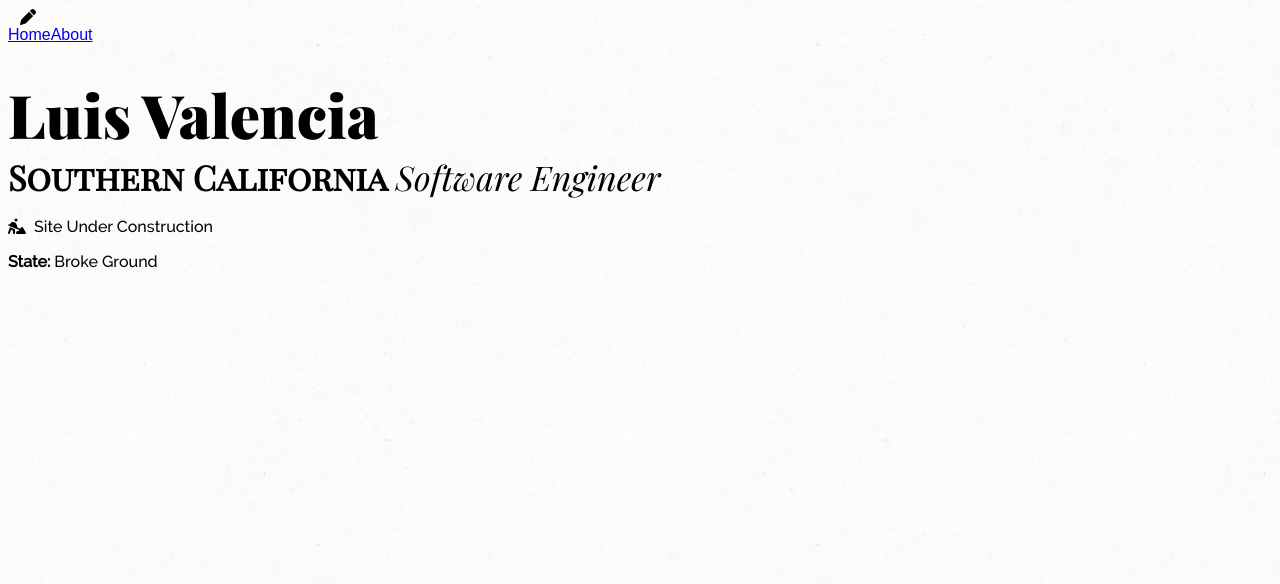
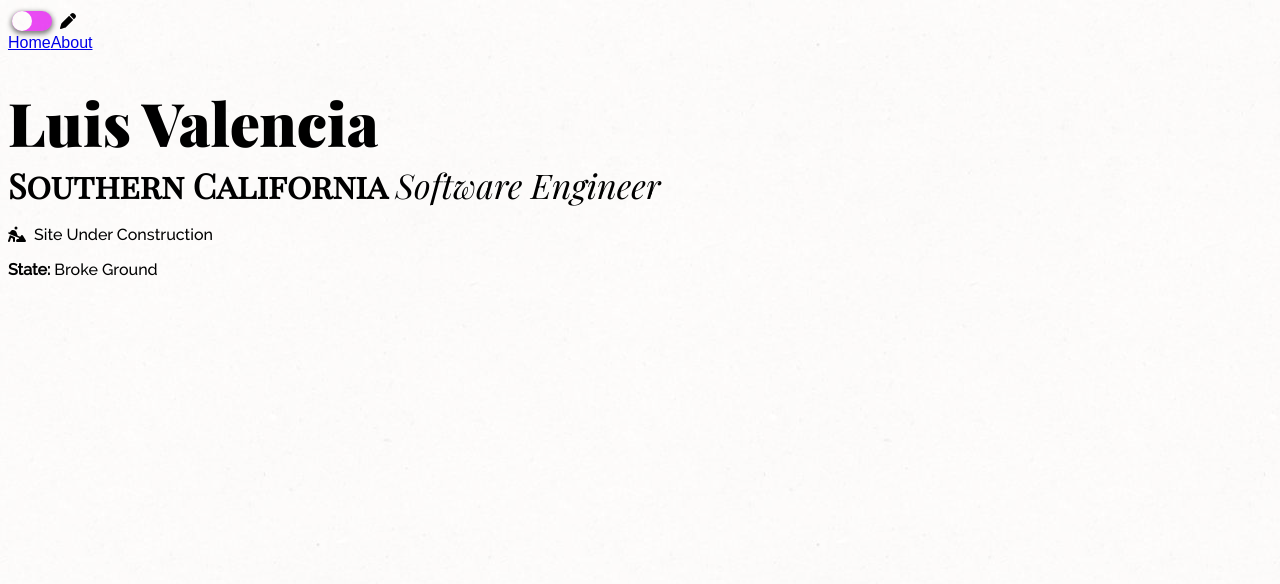
Before and after one commit to lvalencia/luisvalencia.dev, a Vue app: page / in a window 1280 px wide. Shown: the top 584 px of the page. Built offline with nearby package versions, Linux system fonts and the light colour scheme.

Commit message:
Updated Behavrior of Swtich to be Toggleable Switch

```diff
--- a/src/assets/color.scss
+++ b/src/assets/color.scss
@@ -1,3 +1,11 @@
 $grid-area: hsla(48, 2%, 56%, 0.2);
 $grid-line: hsla(49, 100%, 58.2%, 1.0);
 $grid-cell: hsla(49, 100%, 58.2%, 0.5);
+
+$primary: hsla(296, 91%, 63%, 1.0);
+$primary-variant: hsla(266, 91%, 63%, 1.0);
+$secondary: hsla(116, 91%, 63%, 1.0);
+$secondary-variant: hsla(146, 91%, 63%, 1.0);
+
+$on-primary: hsla(0, 0%, 100%, 1.0);
+$on-secondary: hsla(0, 0%, 0%, 1.0);
--- a/src/components/ShowGridSwitch.vue
+++ b/src/components/ShowGridSwitch.vue
@@ -13,34 +13,90 @@ export default {
 </script>
 
 <template>
-  <button
-    class="toggle-grid"
-    :class="{ visible: isVisible }"
-    @click="toggleVisbility"
-  >
-    <font-awesome-icon icon="fa-solid fa-pen" class="no-grid-icon" />
-    <font-awesome-icon icon="fa-solid fa-pen-ruler" class="grid-icon" />
-  </button>
+  <div class="container toggle-grid" :class="{ visible: isVisible }">
+    <input type="checkbox" @click="toggleVisbility" :checked="isVisible" />
+    <label>
+      <font-awesome-icon icon="fa-solid fa-pen" class="no-grid-icon" />
+      <font-awesome-icon icon="fa-solid fa-pen-ruler" class="grid-icon" />
+    </label>
+  </div>
 </template>
 
 <style scoped lang="scss">
-button {
-  background: transparent;
-  border: none;
-  cursor: pointer;
+@import "@/assets/color.scss";
+
+$input-height: 1.5em;
+$input-width: calc($input-height * 2);
+
+$slider-height: $input-height;
+$slider-width: calc($input-width / 2);
+
+$slider-position-change-timing: 0.24s;
+$background-color-change-timing: calc($slider-position-change-timing + 0.4s);
+$background-timing-function: linear;
+$slider-timing-function: ease-in-out;
+
+.container {
+  display: flex;
+  align-items: center;
+
+  &>* {
+    &:first-child {
+      margin-right: 8px;
+    }
+  }
+}
+
+input[type="checkbox"] {
+  // Reset Appearance
+  -moz-appearance: none;
+  -webkit-appearance: none;
+  appearance: none;
+  outline: none;
+
+  // Styling
+  width: $input-width;
+  height: $input-height;
+  background-color: $primary;
+  border-radius: 1em;
+  box-shadow: 0px 2px 5px 1px hsla(0, 0%, 0%, 0.5);
+
+  // Location
+  position: relative;
+
+  // Behavior
+  transition: background-color $background-color-change-timing;
+  transition-timing-function: $background-timing-function;
+
+  &:before {
+    // Styling
+    content: " ";
+    width: $slider-width;
+    height: $slider-height;
+    background-color: $on-primary;
+    border-radius: 100%;
+
+    // Location
+    position: absolute;
+    top: 0;
+    left: 0;
+
+    // Animation Behavior
+    transition: all $slider-position-change-timing;
+    transition-timing-function: $slider-timing-function;
+  }
+
+  &:checked {
+    background-color: $primary-variant;
+
+    &:before {
+      transform: translate(100%);
+    }
+  }
 }
 
 .toggle-grid {
-  display: flex;
-  -webkit-box-align: center;
-  align-items: center;
-  -webkit-box-pack: center;
-  justify-content: center;
-  max-height: 32px;
-  max-width: 40px;
-  font-size: 1em;
-
-  & > * {
+  .grid-icon {
     display: none;
   }
 
```
